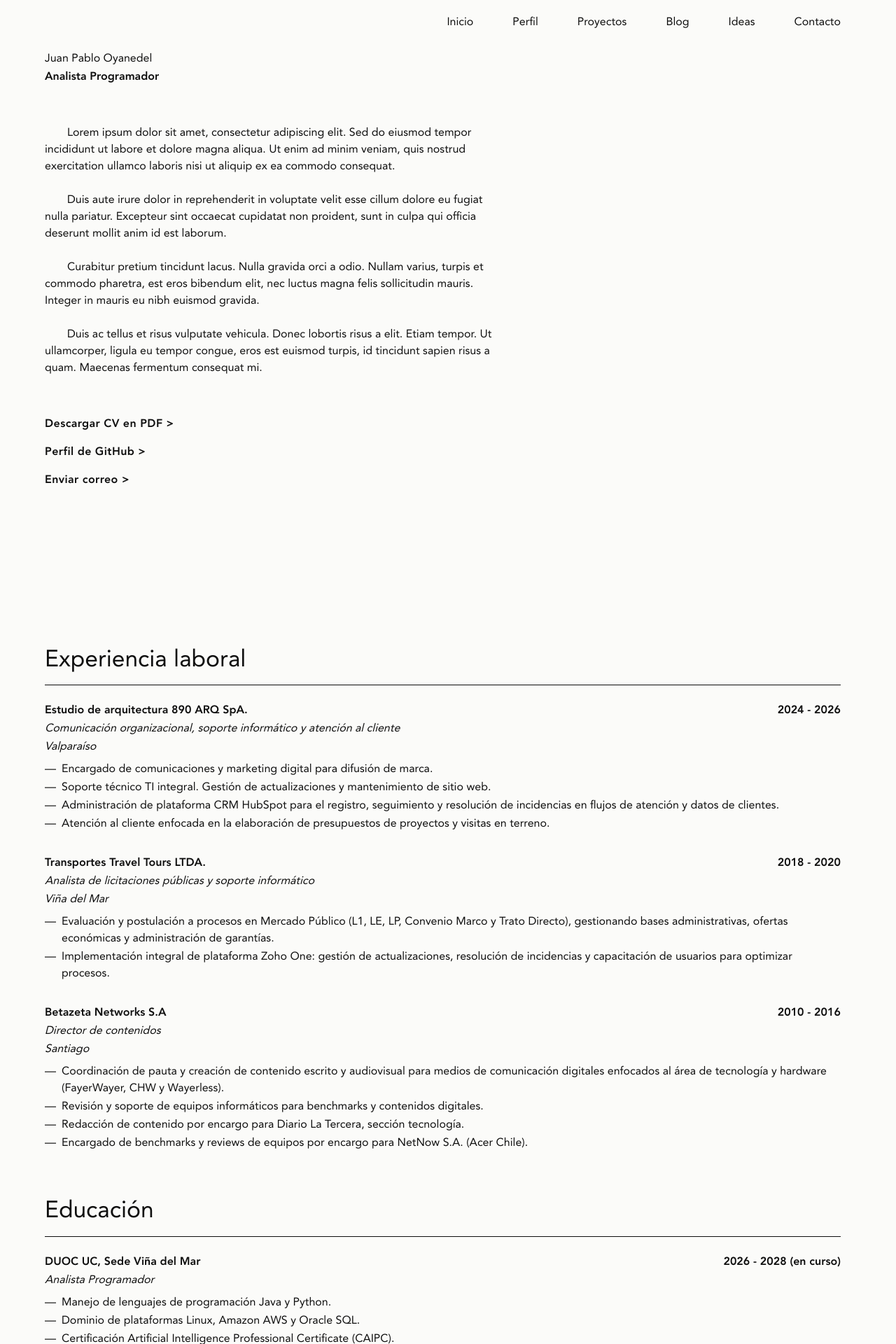
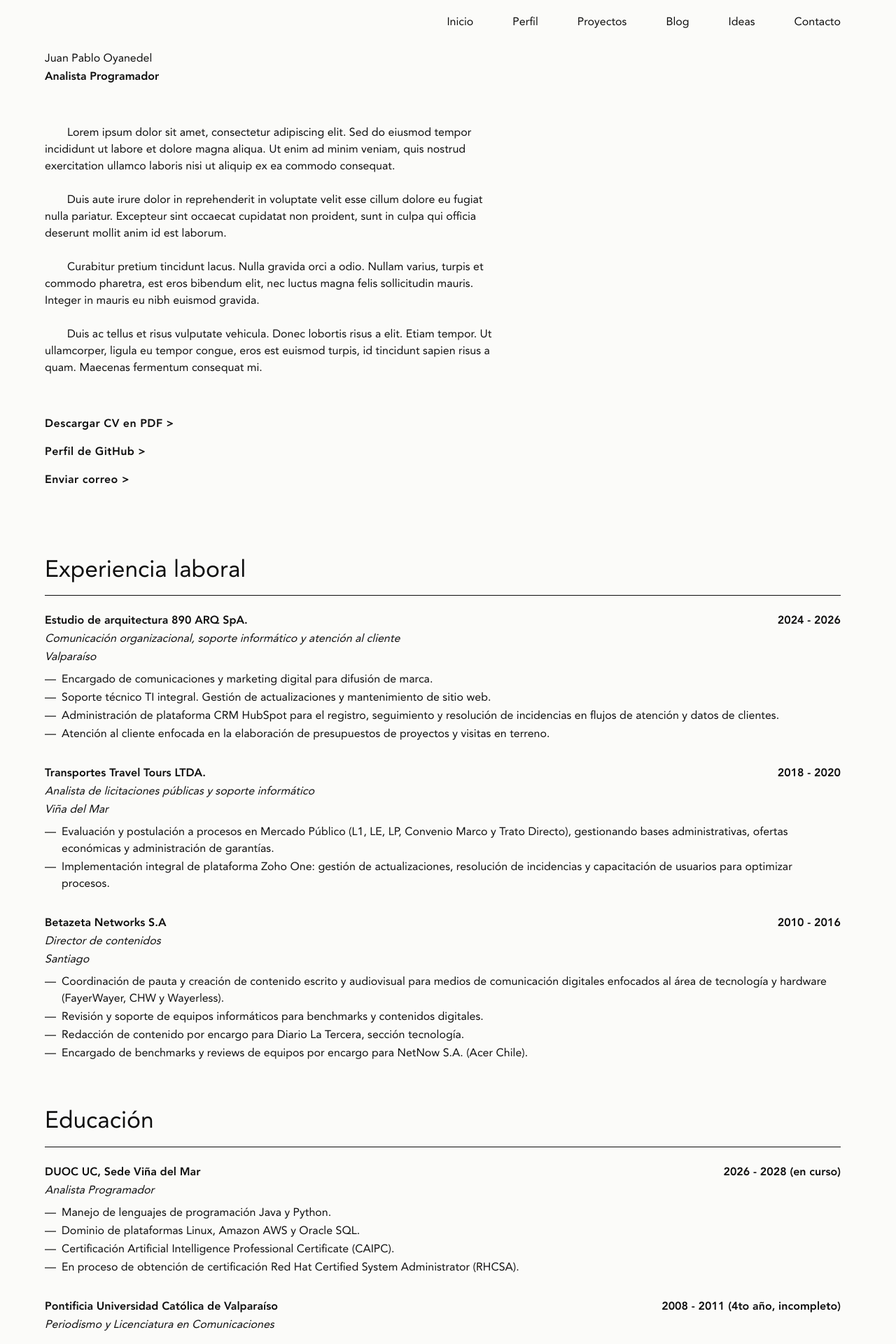
Before and after one commit to juanpablo3705/personal-web, a Next.js app: page /perfil in a window 1280 px wide. Shown: the top 1920 px of the page at 70% size. Built offline with nearby package versions, Linux system fonts and the light colour scheme; no server answers.

Commit message:
style(perfil): revertir espaciado hacia el CV a la distancia anterior

```diff
--- a/src/app/(public)/perfil/page.tsx
+++ b/src/app/(public)/perfil/page.tsx
@@ -88,11 +88,11 @@ export default function PerfilPage() {
   const cvPublicUrl = getCvPublicUrl();
 
   return (
-    <div className="space-y-32">
+    <div className="space-y-16">
       {/* 1. LANDING DE PERFIL (misma estructura, dimensiones y posicionamiento que el Home, sobre fondo blanco) */}
       <section
         aria-labelledby="perfil-nombre"
-        className="flex flex-col justify-start pt-2 pb-16"
+        className="flex flex-col justify-start pt-2 pb-8"
       >
         {/* Bloque superior izquierdo idéntico al Home */}
         <div className="max-w-xs space-y-0.5">
@@ -166,7 +166,7 @@ export default function PerfilPage() {
 
       {/* 2. CONTENIDO INFERIOR DESDE EXPERIENCIA LABORAL HACIA ABAJO
           (misma estructura tipográfica que Blog y Proyectos) */}
-      <div className="space-y-16 pt-8 pb-12">
+      <div className="space-y-16 pb-12">
         {/* Experiencia Laboral */}
         <section aria-labelledby="experiencia-titulo" className="space-y-6">
           <h2
```
